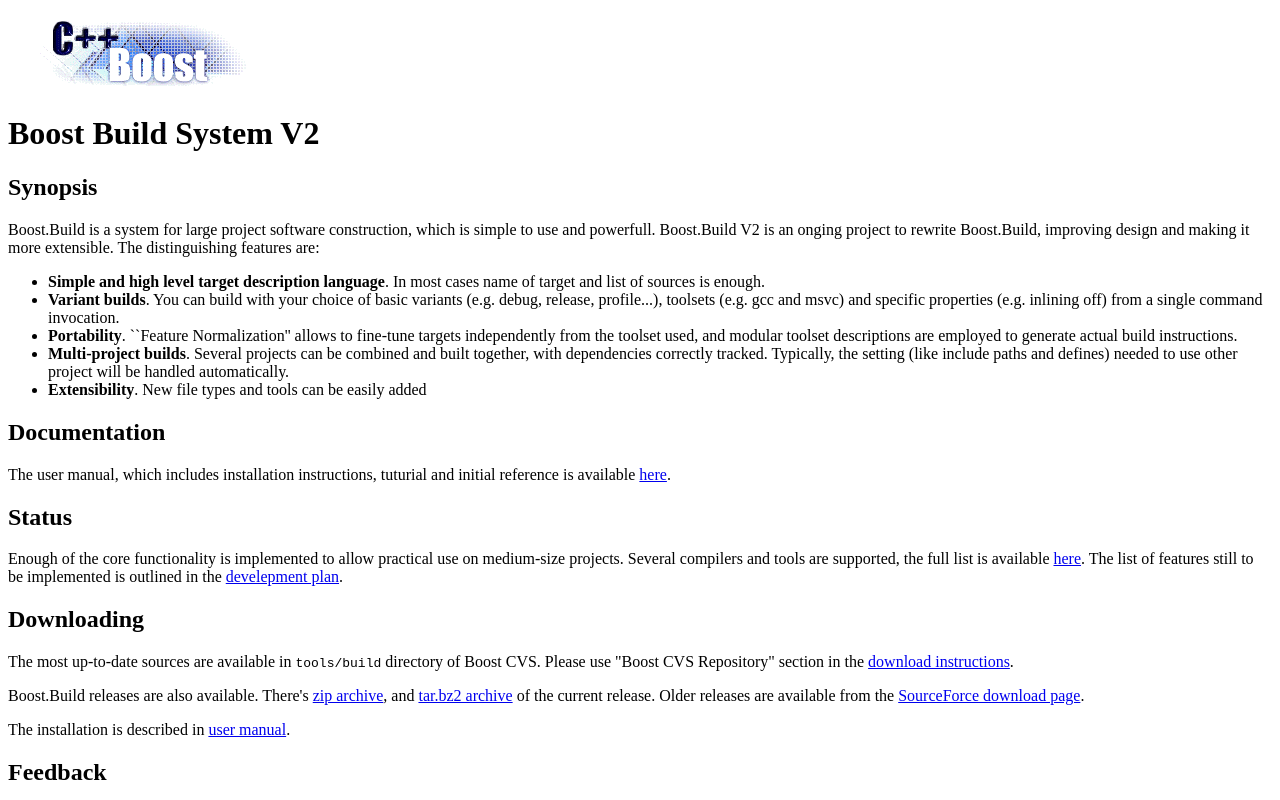
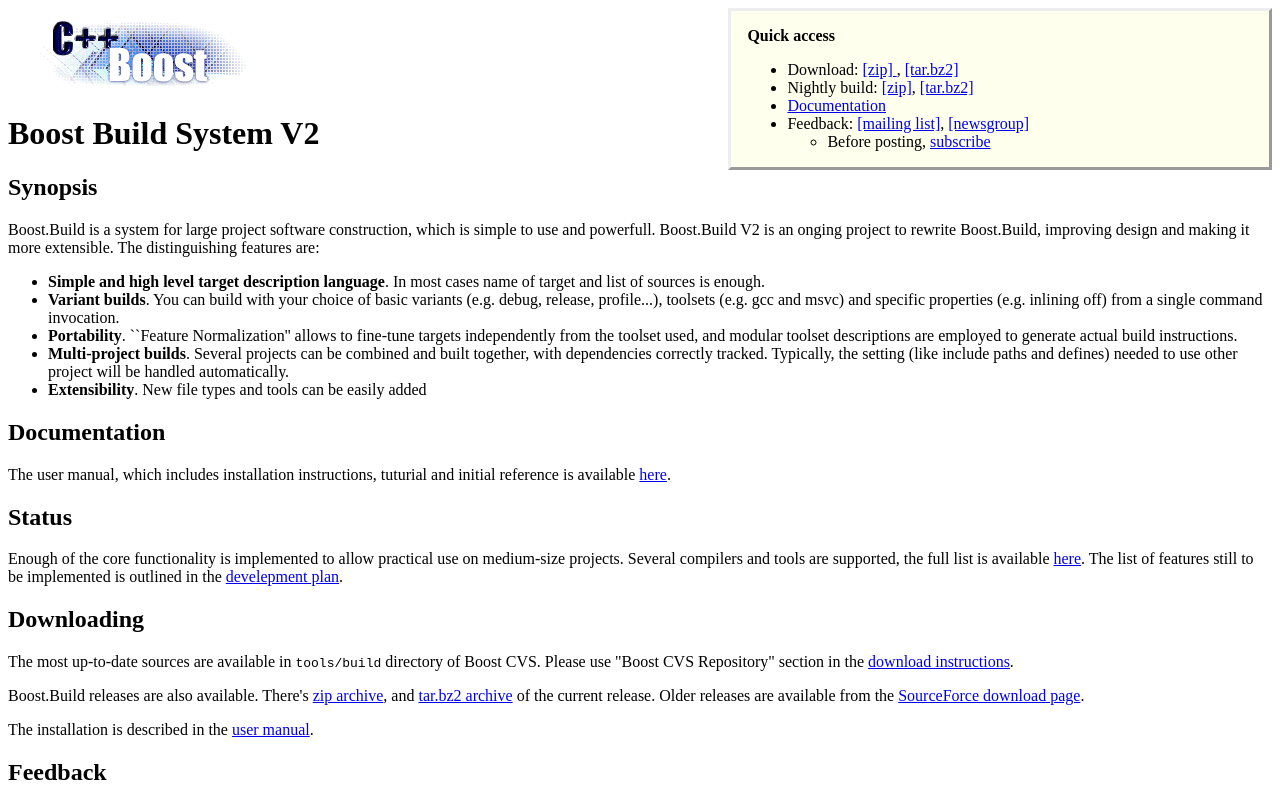
Before and after one commit to boostorg/build, a plain HTML site: page index_v2.html in a window 1280 px wide. Shown: the top 800 px of the page. Drawn offline with Linux system fonts and the light colour scheme.

Commit message:
Some doc/rolling changes.
[SVN r24698]

```diff
--- a/index_v2.html
+++ b/index_v2.html
@@ -8,6 +8,20 @@
     <meta http-equiv="Content-Type" content=
     "text/html; charset=windows-1252">
     <!-- tidy options: &dash;&dash;tidy-mark false -i -wrap 78 !-->
+<style type="text/css">
+div.sidebar {
+  margin-left: 1em ;
+  border: medium outset ;
+  padding: 0em 1em ;
+  background-color: #ffffee ;
+  width: 40% ;
+  float: right ;
+  clear: right }
+
+div.sidebar p.rubric {
+  font-family: sans-serif ;
+  font-size: medium }
+</style>
 
     <title>Boost Build System V2</title>
   </head>
@@ -17,7 +31,32 @@
     width="277" height="86"> <!-- sf logo -->
 
 
+    <div class="contents sidebar topic" id="index">
+      <p>
+        <b>Quick access</b>
+        <ul>
+        <li>Download: <a href=
+    "http://prdownloads.sourceforge.net/boost/boost-build-2.0-m9.1.zip">[zip]
+          </a>, <a href=
+    "http://prdownloads.sourceforge.net/boost/boost-build-2.0-m9.1.tar.bz2">[tar.bz2]
+          </a>
+        <li>Nightly build: <a href="boost-build.zip">[zip]</a>,
+          <a href="boost-build.tar.bz2">[tar.bz2]</a>
+        <li><a href="doc/html/index.html">Documentation</a>
+        <li>Feedback: <a
+    href="http://groups.yahoo.com/group/jamboost/">[mailing list]</a>,
+          <a
+            href="nttp://news://news.gmane.org/gmane.comp.lib.boost.build">[newsgroup]</a>
+          <ul>
+            <li>Before posting, <a href="mailto:jamboost-subscribe@yahoogroups.com">subscribe</a>
+          </ul>
+      </ul>
+    </p>
+   </div>
+
+
     <h1>Boost Build System V2</h1>
+
 
     <h2><a name="synopsis">Synopsis</a></h2>
 
@@ -52,7 +91,7 @@
 
     <p>The user manual, which includes installation instructions, tuturial
     and initial reference is available <a href=
-    "boost_build_v2.html">here</a>.</p>
+    "doc/html/index.html">here</a>.</p>
 
     <h2><a name="status">Status</a></h2>
 
@@ -81,7 +120,8 @@
     "http://sourceforge.net/project/showfiles.php?group_id=7586">SourceForce
     download page</a>.</p>
 
-    <p>The installation is described in <a href="boost_build_v2.html">user
+    <p>The installation is described in the
+    <a href="doc/html/bbv2.installation.html">user
     manual</a>.</p>
 
     <h2>Feedback</h2>
```
Also changed, not shown: 2 other files.
